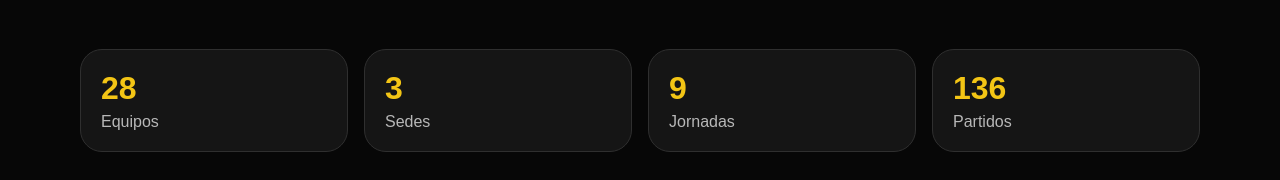
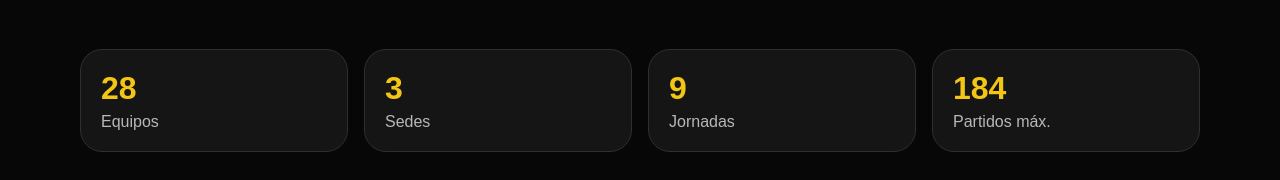
Before and after one commit to spartansleague/spartans-league, a Next.js app: page / in a window 1280 px wide. Shown: the part 704-884 px from the top of the page. Built offline with nearby package versions, Linux system fonts and the light colour scheme.

Commit message:
Add files via upload

```diff
--- a/app/page.js
+++ b/app/page.js
@@ -19,7 +19,7 @@ function ordenarGoleadores(goleadores) {
 }
 
 export default function HomePage() {
-  const totalPartidos = partidosPorJornada.reduce((total, jornada) => total + jornada.campus.reduce((campusTotal, campus) => campusTotal + campus.juegos.length, 0), 0);
+  const totalPartidosTemporada = 56 + 56 + 72;
   const resumenCampus = estadisticasPorCampus.map((campus) => {
     const tablaOrdenada = ordenarTablaPosiciones(campus.tablaPosiciones);
     const liderTabla = tablaOrdenada.find((equipo) => equipo.pj > 0);
@@ -64,7 +64,7 @@ export default function HomePage() {
             <div className="stat-box"><strong>{equipos.length}</strong><span>Equipos</span></div>
             <div className="stat-box"><strong>{sedes.length}</strong><span>Sedes</span></div>
             <div className="stat-box"><strong>{partidosPorJornada.length}</strong><span>Jornadas</span></div>
-            <div className="stat-box"><strong>{totalPartidos}</strong><span>Partidos</span></div>
+            <div className="stat-box"><strong>{totalPartidosTemporada}</strong><span>Partidos máx.</span></div>
           </div>
         </div>
       </section>
```
Also changed, not shown: 1 other file (tests, documents, lock files or other folders).
